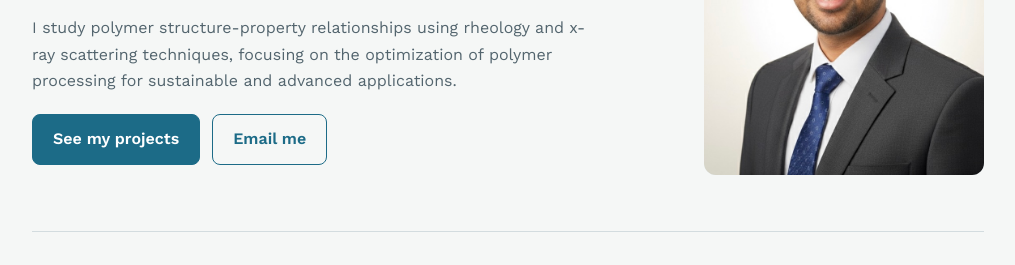
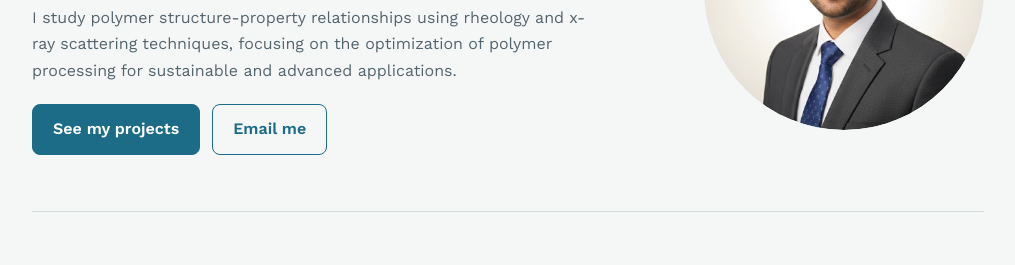
Before and after one commit to ejajulhoque/portfolio, a plain HTML site: page index.html in a window 1280 px wide. Shown: the part 304-569 px from the top of the page, without its empty margins (132-1147 px from the left). Drawn offline with nearby package versions, Linux system fonts and the light colour scheme.

Commit message:
Update portfolio

```diff
--- a/index.html
+++ b/index.html
@@ -310,6 +310,23 @@ a.icon-btn:hover{
   object-fit:cover;
   object-position:center top;
   border-radius:inherit;
+  display:block;
+}
+
+.photo{
+  width:280px;
+  height:280px;
+  aspect-ratio:1 / 1;
+  border-radius:50%;
+  overflow:hidden;
+  margin:0 auto;
+}
+.photo img{
+  width:100%;
+  height:100%;
+  object-fit:cover;
+  object-position:center top;
+  border-radius:50%;
   display:block;
 }
 
```
